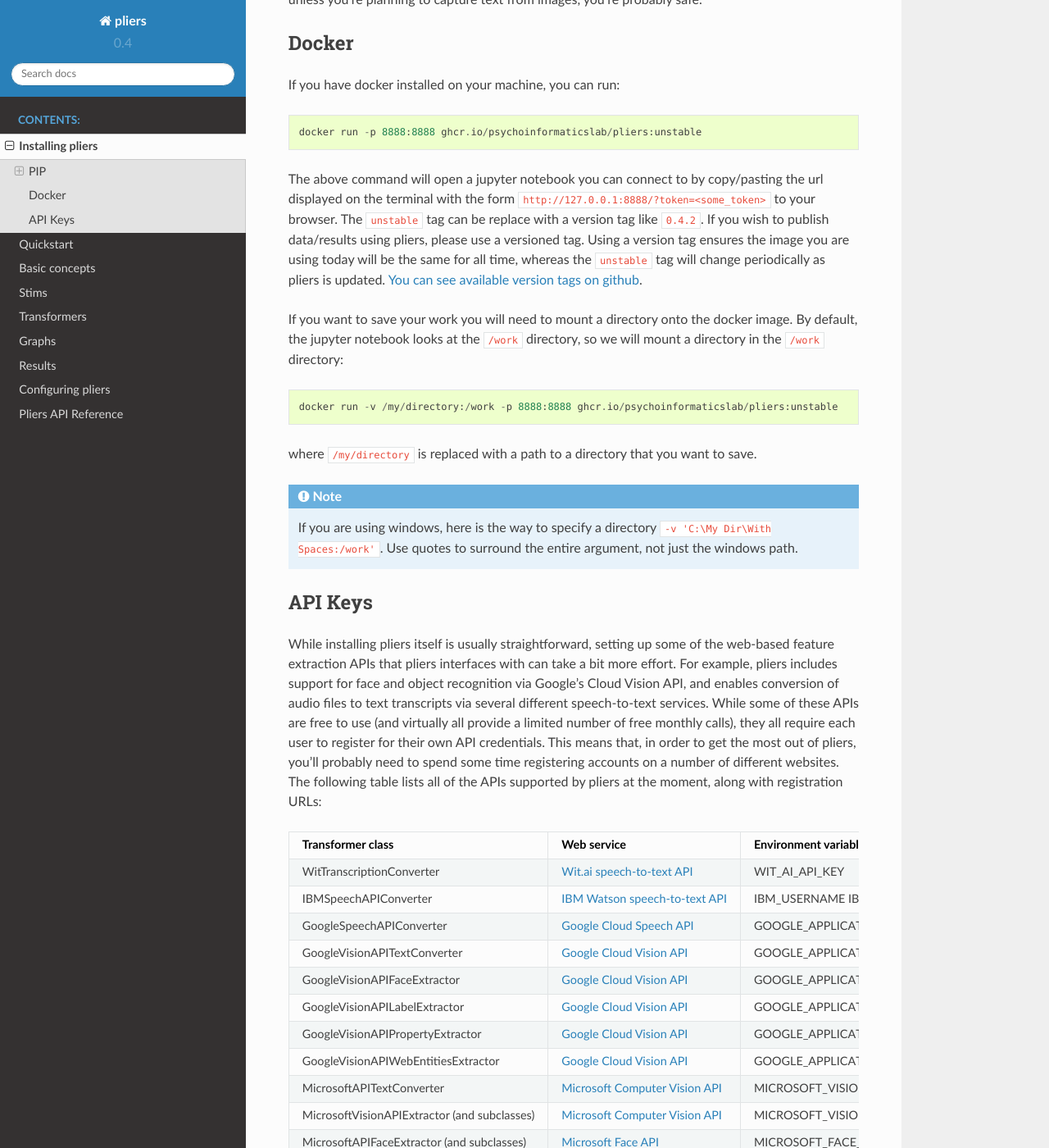
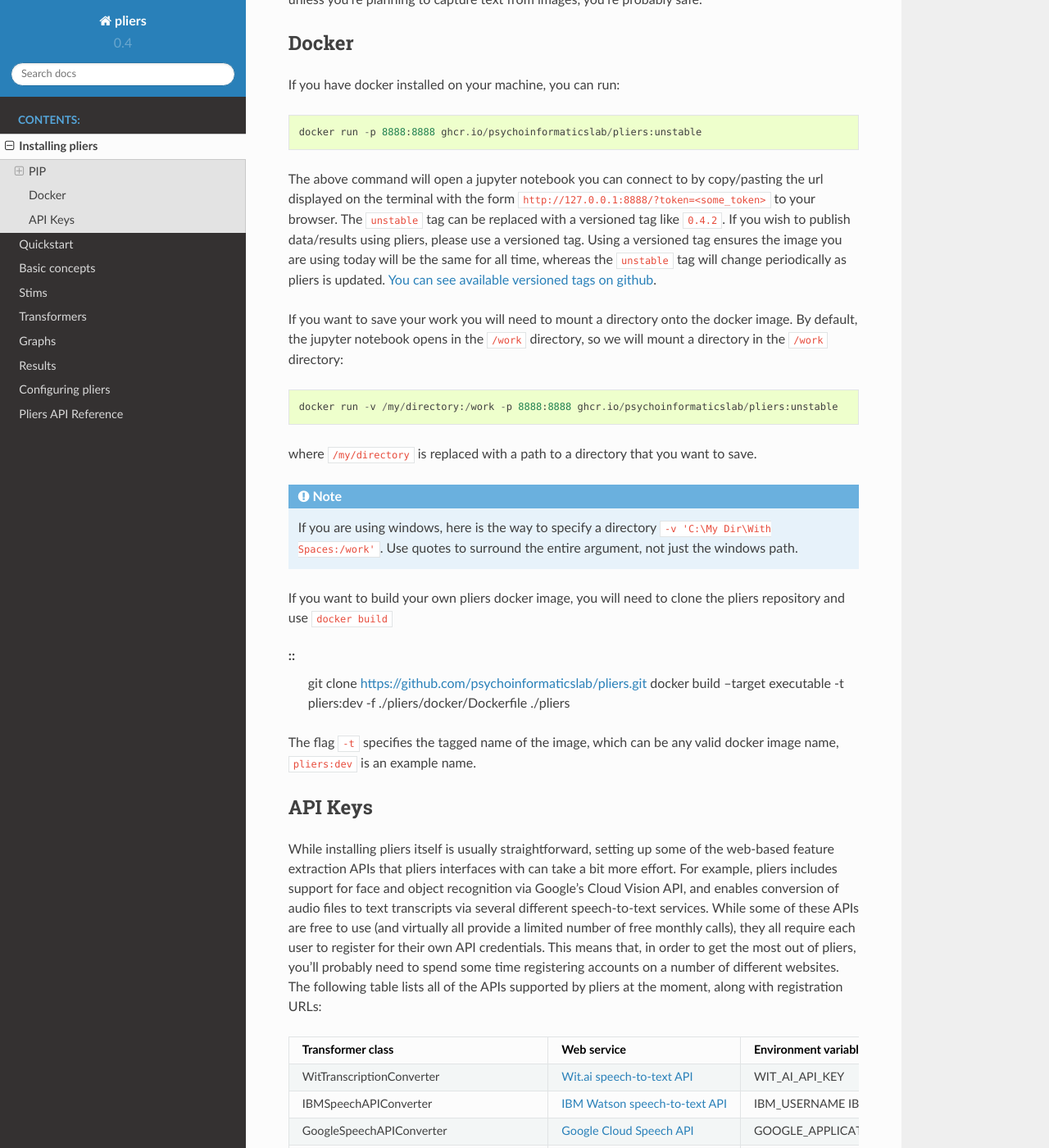
Before and after one commit to PsychoinformaticsLab/pliers, a Sphinx documentation site: the page built from docs/installation.rst, in a window 1280 px wide and 1400 px high, scrolled down 1052 px. Shown: the whole window at 82% size. Built offline with Sphinx 7.4.7 and the Read the Docs theme 2.0.0, drawn with Linux system fonts in a browser that asks for light colours.

Commit message:
add local build instructions

```diff
--- a/docs/installation.rst
+++ b/docs/installation.rst
@@ -49,14 +49,14 @@ If you have docker installed on your machine, you can run:
 The above command will open a jupyter notebook you can connect to by copy/pasting the
 url displayed on the terminal with the form ``http://127.0.0.1:8888/?token=<some_token>``
 to your browser.
-The ``unstable`` tag can be replace with a version tag like ``0.4.2``.
+The ``unstable`` tag can be replaced with a versioned tag like ``0.4.2``.
 If you wish to publish data/results using pliers, please use a versioned tag.
-Using a version tag ensures the image you are using today will be the same
+Using a versioned tag ensures the image you are using today will be the same
 for all time, whereas the ``unstable`` tag will change periodically as pliers is updated.
-`You can see available version tags on github <https://github.com/orgs/PsychoinformaticsLab/packages/container/package/pliers>`__.
+`You can see available versioned tags on github <https://github.com/orgs/PsychoinformaticsLab/packages/container/package/pliers>`__.
 
 If you want to save your work you will need to mount a directory onto the docker image.
-By default, the jupyter notebook looks at the ``/work`` directory, so we will
+By default, the jupyter notebook opens in the ``/work`` directory, so we will
 mount a directory in the ``/work`` directory:
 
 ::
@@ -68,6 +68,17 @@ where ``/my/directory`` is replaced with a path to a directory that you want to
 .. note::
     If you are using windows, here is the way to specify a directory ``-v 'C:\My Dir\With Spaces:/work'``.
     Use quotes to surround the entire argument, not just the windows path.
+
+
+If you want to build your own pliers docker image, you will need to clone the pliers repository
+and use ``docker build``
+
+::
+    git clone https://github.com/psychoinformaticslab/pliers.git
+    docker build --target executable -t pliers:dev -f ./pliers/docker/Dockerfile ./pliers
+
+The flag ``-t`` specifies the tagged name of the image, which can be any valid docker image name,
+``pliers:dev`` is an example name.
 
 API Keys
 --------
```
